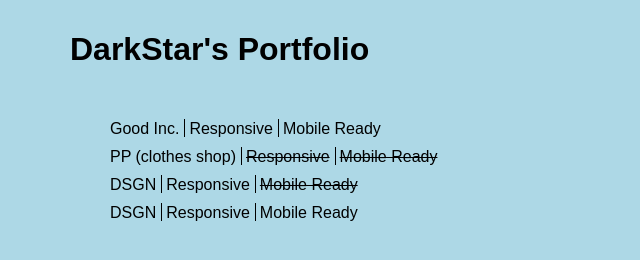
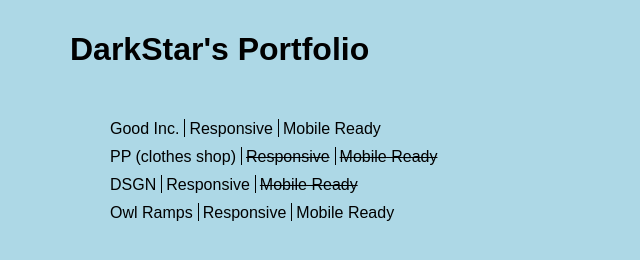
Before and after one commit to d4rxt4r/d4rxt4r.github.io, a plain HTML site: page index.html in a window 1280 px wide. Shown: the full height of the page, 0-640 px from the left. Drawn offline with Linux system fonts and the light colour scheme; a script that the page names is missing; a web font is replaced by a local one.

Commit message:
small upd

```diff
--- a/index.html
+++ b/index.html
@@ -64,7 +64,7 @@
 						<span class="not mobile-ready">Mobile Ready</span>
 					</li>
 					<li class="demo-item">
-						<a target="_blank" href="demo/owlramp">DSGN</a>
+						<a target="_blank" href="demo/owlramp">Owl Ramps</a>
 						<div class="blank"></div>
 						<span class="responsive">Responsive</span>
 						<div class="blank"></div>
```
